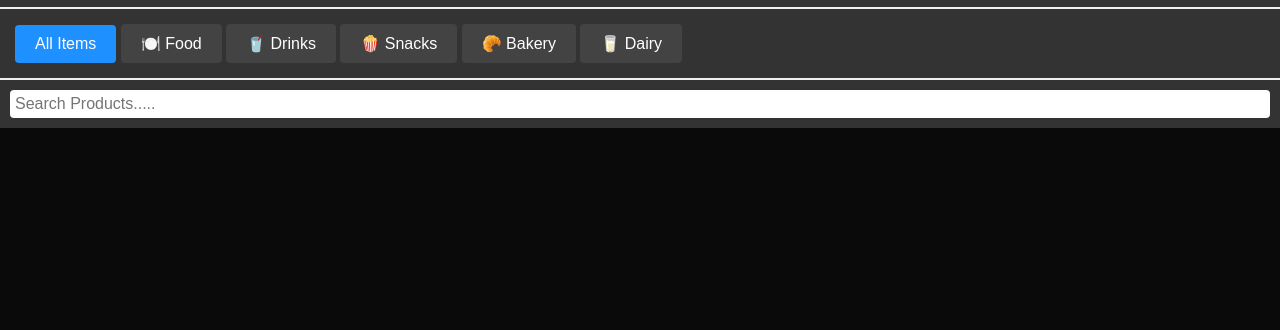
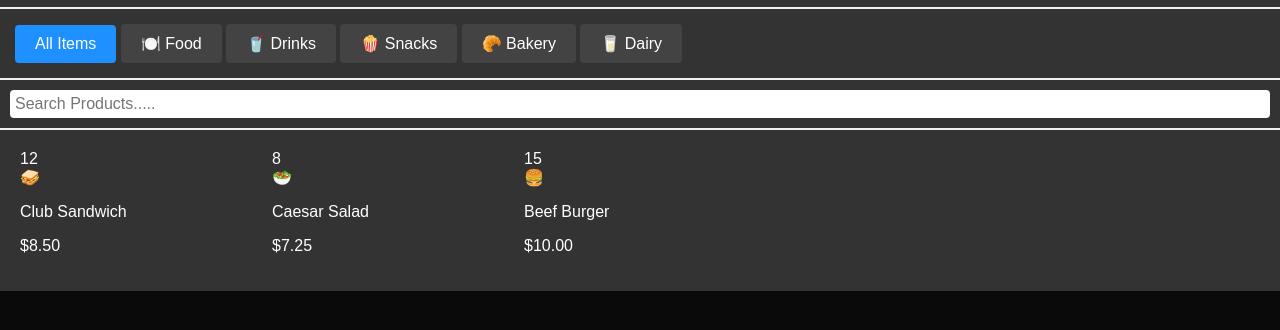
Before and after one commit to rusithpansilugit/javascript-pos-system, a plain HTML site: page index.html in a window 1280 px wide. Shown: the part 44-374 px from the top of the page. Drawn offline with Linux system fonts and the light colour scheme.

Commit message:
show products function

```diff
--- a/app.js
+++ b/app.js
@@ -1,28 +1,46 @@
+//  Product array objects
 const product = [
   {
     id: 1,
     name: "Club Sandwich",
-    price: "$8.50",
+    price: 8.5,
     category: "Food",
-    stock: "12",
-    icon: "",
+    stock: 12,
+    icon: "🥪",
   },
   {
     id: 2,
     name: "Caesar Salad",
-    price: "$7.25",
+    price: 7.25,
     category: "Food",
-    stock: "8",
-    icon: "",
+    stock: 8,
+    icon: "🥗",
   },
   {
     id: 3,
     name: "Beef Burger",
-    price: "$10.00",
+    price: 10.0,
     category: "Food",
-    stock: "15",
-    icon: "",
+    stock: 15,
+    icon: "🍔",
   },
 ];
 
 console.log(product);
+
+const productGrid = document.getElementById("product-grid");
+
+function showProducts() {
+  product.forEach((item) => {
+    productGrid.innerHTML += `
+      <div class="product-card">
+        <span class="stock-badge">${item.stock}</span>
+        <div class="prod-icon">${item.icon}</div>
+        <p class="prod-name">${item.name}</p>
+        <p class="prod-price">$${item.price.toFixed(2)}</p>
+      </div>
+    `;
+  });
+}
+
+showProducts();
--- a/styles.css
+++ b/styles.css
@@ -70,6 +70,7 @@ body {
   display: flex;
   padding: 10px;
   background: #333;
+  border-bottom: 2px solid rgb(238, 241, 243);
 }
 
 .search-prod input {
@@ -79,3 +80,12 @@ body {
   border-radius: 4px;
   font-size: 16px;
 }
+
+.product-grid {
+  display: grid;
+  grid-template-columns: repeat(auto-fill, minmax(200px, 1fr));
+  gap: 20px;
+  padding: 20px;
+  color: #fff;
+  background-color: #333;
+}
```
